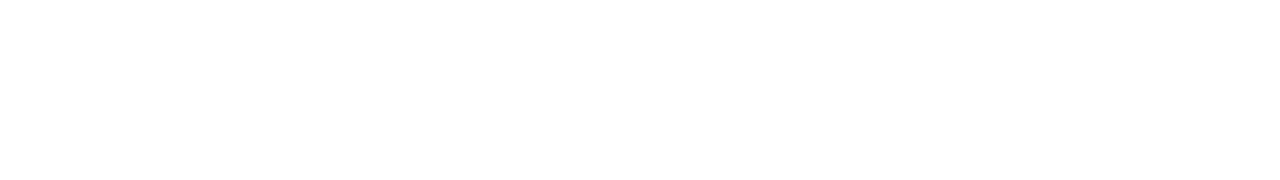
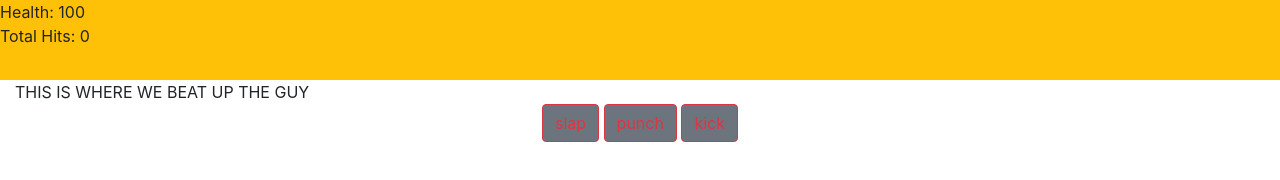
Before and after one commit to CodyClark07/slap-game, a plain HTML site: page index.html in a window 1280 px wide. Drawn offline with nearby package versions, Linux system fonts and the light colour scheme.

Commit message:
Main Function of game Complete

```diff
--- a/game.js
+++ b/game.js
@@ -0,0 +1,46 @@
+let guyHealth = 100;
+let totalHits = 0;
+
+
+
+let attacks = {
+  slap: {
+    name: `slap`,
+    value: -1,
+  },
+  punch: {
+    name: `punch`,
+    value: -5,
+  },
+  kick: {
+    name: `kick`,
+    value: -10,
+  },
+}
+
+// NOTE Update Function
+// This needs to Display the Health of GUY on DOM
+function update() {
+  let healthbar = document.getElementById('health')
+  let hitcount = document.getElementById('hitCount')
+  healthbar.innerText = `${guyHealth}`
+  hitcount.innerText = `${totalHits}`
+}
+
+
+// NOTE Slap function
+// this needs to grab the attack input and reduce "GUYS" Health
+
+function slap(input) {
+  guyHealth += attacks[input].value
+  console.log(attacks[input])
+  console.log(`Guyshealth:${guyHealth}`)
+  totalHits++
+  update()
+}
+
+
+
+
+
+update()
--- a/index.html
+++ b/index.html
@@ -10,10 +10,45 @@
   <link rel="stylesheet" href="https://stackpath.bootstrapcdn.com/bootstrap/4.5.0/css/bootstrap.min.css"
     integrity="sha384-9aIt2nRpC12Uk9gS9baDl411NQApFmC26EwAOH8WgZl5MYYxFfc+NcPb1dKGj7Sk" crossorigin="anonymous">
   <link rel="stylesheet" href="style.css">
-  <title>Slap Game</title>
+  <title>Slap Game!</title>
 </head>
 
 <body>
+  <!-- SECTION Health Bar -->
+  <header class="container-fluid bg-secondary "></header>
+  <div class="row  health-bar bg-warning m-0">
+    <div class="col-">
+      <span>Health:
+        <span id="health"></span>
+      </span>
+      <div>
+        <span>Total Hits:
+          <span id="hitCount"></span>
+        </span>
+      </div>
+    </div>
+  </div>
+
+  <!-- SECTION Game Area -->
+  <main class="container-fluid">
+    THIS IS WHERE WE BEAT UP THE GUY
+  </main>
+
+  <!-- SECTION Buttons Area -->
+
+  <footer class="container-fluid">
+    <div class="row text-center justify-content-center">
+      <div class="col-12">
+        <button class="btn btn-secondary btn-outline-danger" onclick="slap('slap')">slap</button>
+        <button class="btn btn-secondary btn-outline-danger" onclick="slap('punch')">punch</button>
+        <button class="btn btn-secondary btn-outline-danger" onclick="slap('kick')">kick</button>
+      </div>
+    </div>
+  </footer>
+
+
+
+
   <script src="game.js"></script>
   <!-- Optional JavaScript -->
   <!-- jQuery first, then Popper.js, then Bootstrap JS -->
--- a/style.css
+++ b/style.css
@@ -0,0 +1,8 @@
+.full-height{
+  min-height: 100vh;
+}
+
+.health-bar {
+  width: 100vw;
+  min-height: 10vh;
+}
```
